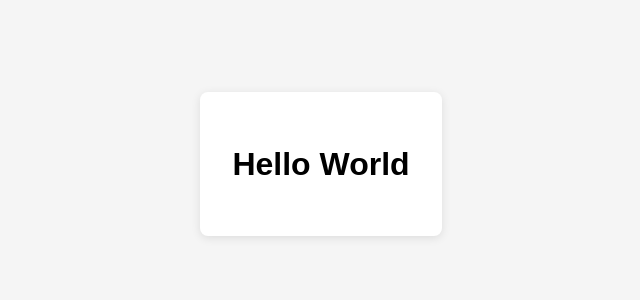
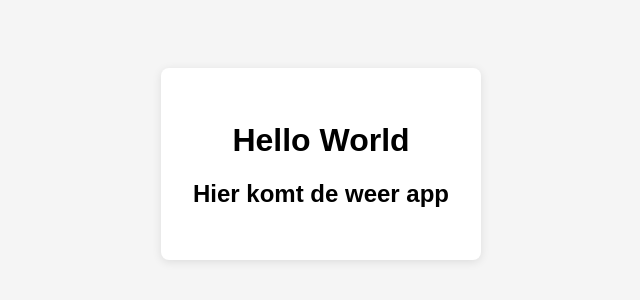
Before and after one commit to RudyFontys/LinkedinLogin, a website: page public/home.html in a window 1280 px wide. Shown: the part 236-536 px from the top of the page, without its empty margins (319-959 px from the left). Drawn offline with Linux system fonts and the light colour scheme.

Commit message:
test versie

```diff
--- a/public/home.html
+++ b/public/home.html
@@ -9,6 +9,7 @@
 <body>
     <div class="content">
         <h1>Hello World</h1>
+        <h2>Hier komt de weer app</h2>
     </div>
 </body>
 </html>
```
